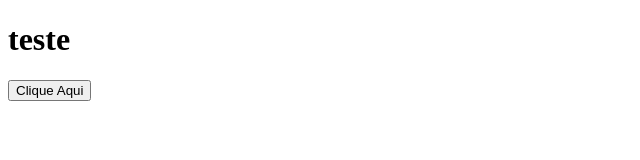
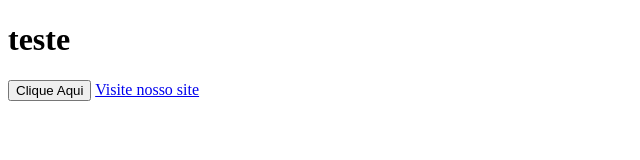
Before and after one commit to Robertmatias23/Projects, a plain HTML site: page index.html in a window 1280 px wide. Shown: the whole page, without its empty margins (0-640 px from the left). Drawn offline with Linux system fonts and the light colour scheme.

Commit message:
Teste gtag link

```diff
--- a/index.html
+++ b/index.html
@@ -17,6 +17,9 @@
 <body>
     <h1>teste</h1>
     <button id="meu-botao">Clique Aqui</button>
+    <a href="https://www.exemplo.com" onclick="gtag('event', 'click', { 'event_category': 'link', 'event_label': 'exemplo-link', 'value': 1 });">
+        Visite nosso site
+      </a>
     <script>
         document.getElementById('meu-botao').addEventListener('click', function() {
           gtag('event', 'click', {
```
